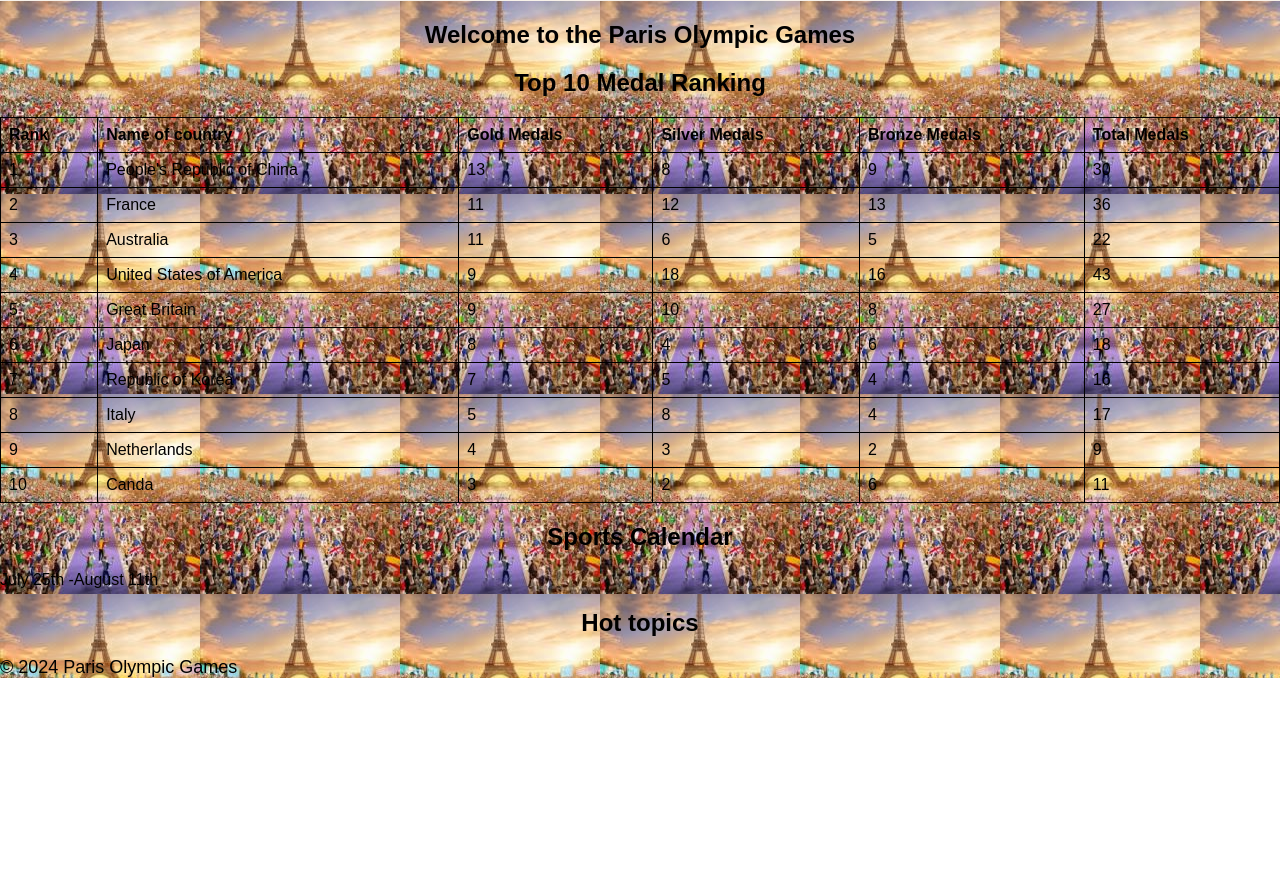
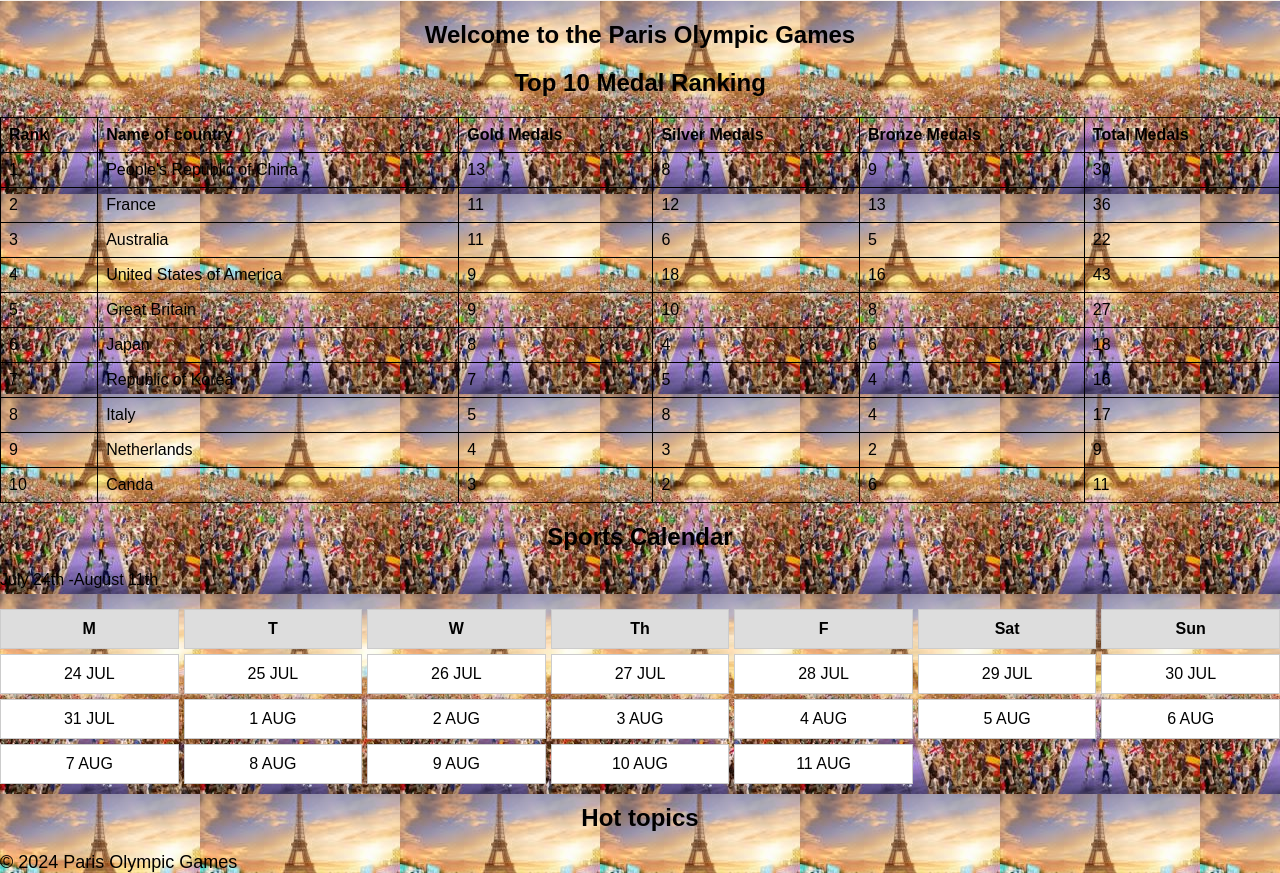
Before and after one commit to angiervr81/Project2, a plain HTML site: page index.html in a window 1280 px wide. Shown: the part 406-1279 px from the top of the page. Before the commit the page ends 1084 px from the top, so only its background shows below. Drawn offline with Linux system fonts and the light colour scheme.

Commit message:
css, js
add the sports list to calendar and the style when hovered over the date

```diff
--- a/index.html
+++ b/index.html
@@ -47,8 +47,8 @@
 
     <section id="sportSchedule">
         <h2>Sports Calendar</h2>
-        <p>July 25th -August 11th</p>
-        <!--Calender -->
+        <p>July 24th -August 11th</p>
+        <div class="calendar"></div>
     </section>
 
     <section id="news">
--- a/script/script.js
+++ b/script/script.js
@@ -87,3 +87,62 @@ function createMedalTable(data){
 
 const medalTable = createMedalTable(medalData);
 medalTableCont.appendChild(medalTable);
+
+
+function createCalendar(){
+    const calendarCont = document.querySelector('.calendar');
+    const days = ['M', 'T', 'W', 'Th', 'F', 'Sat', 'Sun'];
+    const dates =[
+        '24 JUL','25 JUL','26 JUL','27 JUL','28 JUL','29 JUL','30 JUL',
+        '31 JUL','1 AUG','2 AUG','3 AUG','4 AUG','5 AUG','6 AUG','7 AUG', '8 AUG',
+        '9 AUG','10 AUG','11 AUG'
+
+    ];
+
+    const sportSchedule ={
+        '24 JUL':['Football','Rugby'],
+        '25 JUL':['Football', 'Hanball','Rugby'],
+        '26 JUL':['Open Ceremony'],
+        '27 JUL':['Fencing','Hockey','Judo','Rowing', 'Volleyball'],
+        '28 JUL':['Archey','Fencing','Handball','Rowing','Swimming', 'Beach Volleyball'],
+        '29 JUL':['Hockey','Fencing','Handball','Judo','Water Polo'],
+        '30 JUL':['Basketball','Tennis','Rowing','Swimming', 'Volleyball'],
+        '31 JUL':['Basketball','Football','Hockey','Swimming', 'Triathlon'],
+        '1 AUG':['Golf','Football','Hockey','Rowing','Swimming', 'Water Polo'],
+        '2 AUG':['Beach Volleyball','Football','handball','Rowing','Swimming'],
+    };
+
+    days.forEach(day => {
+        const dayDiv = document.createElement('div');
+        dayDiv.classList.add('day');
+        dayDiv.textContent = day;
+        calendarCont.appendChild(dayDiv);
+    });
+
+    dates.forEach(date => {
+        const dateDiv =document.createElement('div');
+        dateDiv.classList.add('date');
+        dateDiv.textContent = date;
+        calendarCont.appendChild(dateDiv);
+
+    });
+
+    function displaySports(date)
+    {
+        const sportsList = document.createElement('ul');
+        sportsList.innerHTML= '';
+        const sports = sportsSchedule[date] || [];
+        sports.forEach(sport => {
+            const sportItem = document.createElement('li');
+            sportItem.textContent = sport;
+            sportsList.appendChild(sportItem);
+        });
+        const sportScheduleSelect = document.getElementById('sportSchedule');
+        const listexisting = sportScheduleSelect.querySelector('ul');
+        if(listexisting){
+            sportScheduleSelect.removeChild(listexisting);
+        }
+        sportScheduleSelect.appendChild(sportsList);
+    }
+}
+    createCalendar();
--- a/style/styles.css
+++ b/style/styles.css
@@ -110,3 +110,43 @@ th,td {
     padding: 8px;
     text-align: left;
 }
+
+.calendar{
+    display: grid;
+    grid-template-columns: repeat(7, 1fr);
+    gap: 5px;
+    margin-top: 20px;
+}
+
+.day,.date{
+    background-color: #f0f0f0;
+    border: 1px solid #ccc;
+    padding: 10px;
+    text-align: center;
+}
+
+.day{
+    font-weight: bold;
+    background-color: #ddd;
+}
+
+.date{
+    background-color: #fff;
+}
+
+.date:hover{
+    background-color: #e0e0e0;
+}
+
+#sportSchedule{
+    margin-top: 20px;
+    list-style-type: none;
+    padding: 0;
+}
+
+#sportSchedule ul li{
+    padding:5px;
+    background-color: #f9f9f9;
+    border: 1px solid #ddd;
+    margin-bottom: 5px;
+}
```
